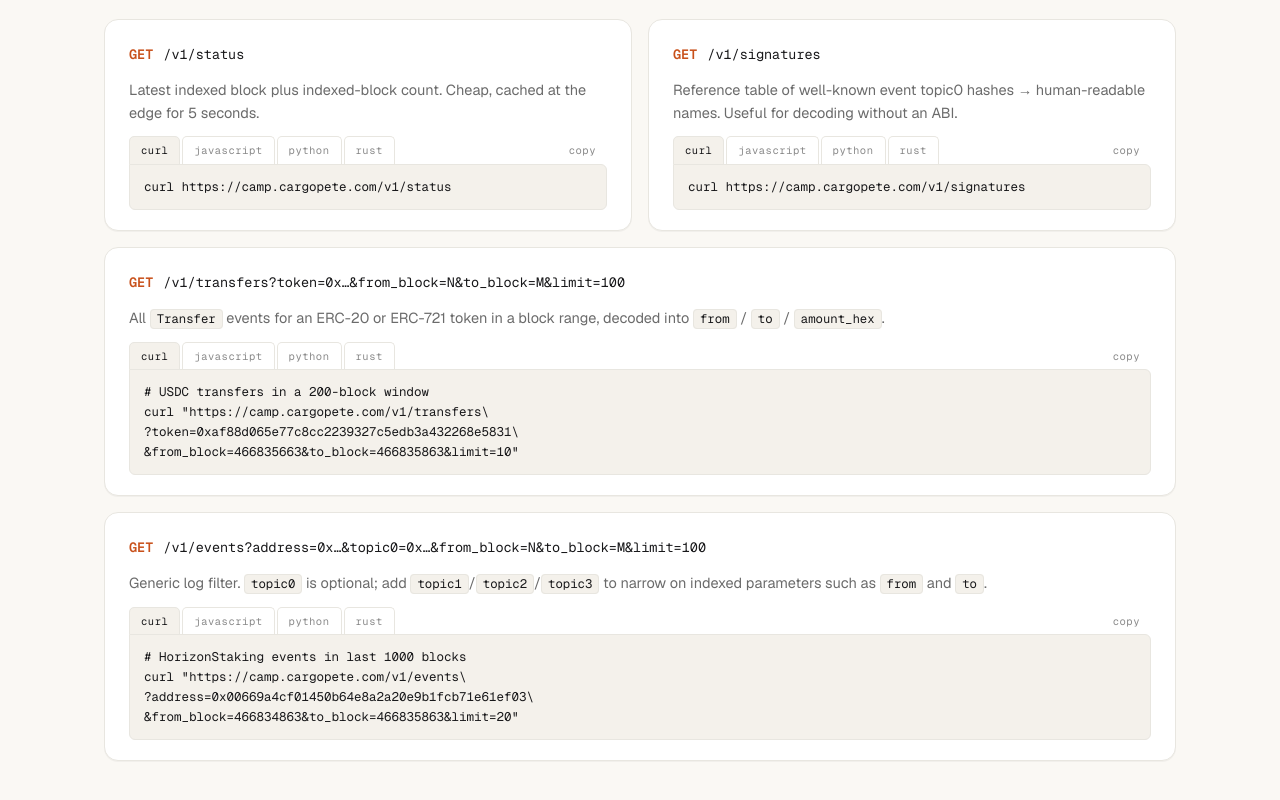
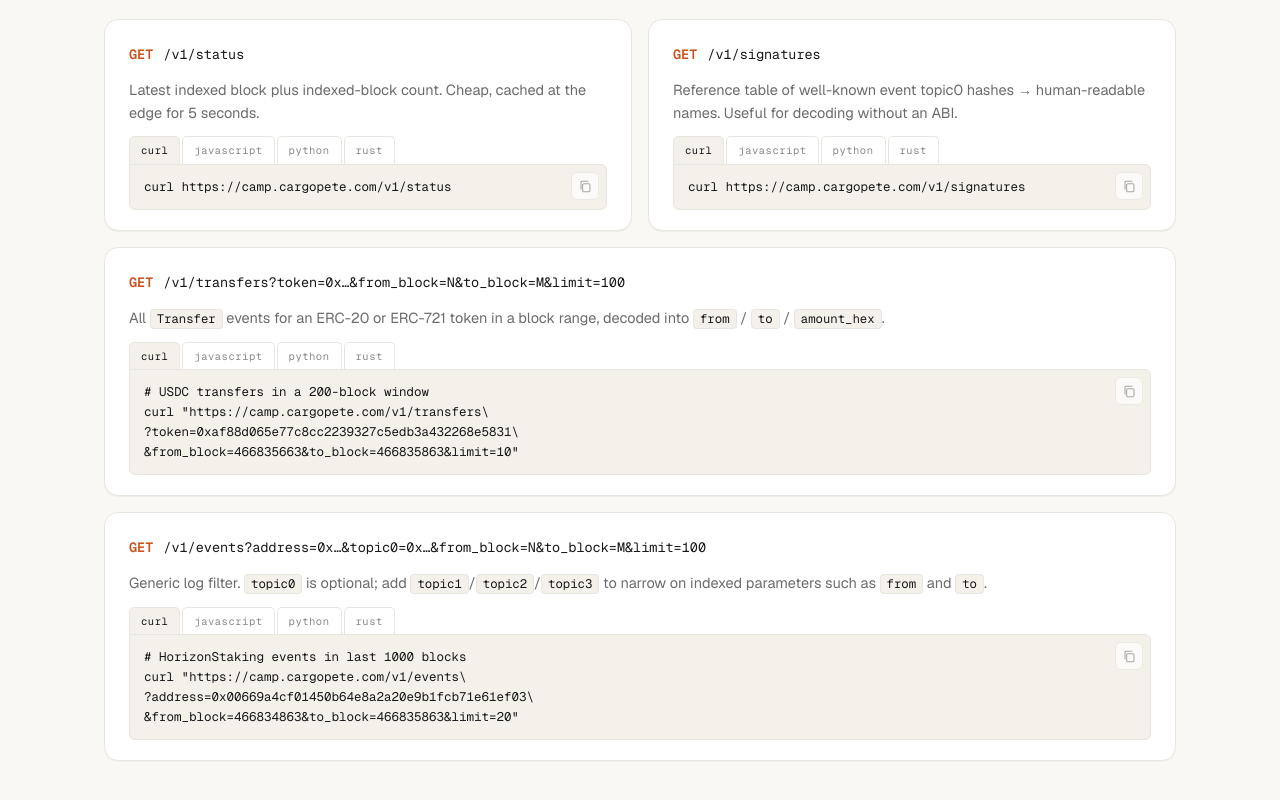
Before and after one commit to lodestar-team/camp, a Next.js app: page / in a window 1280 px wide. Shown: the part 760-1560 px from the top of the page. Built offline with nearby package versions, Linux system fonts and the light colour scheme; no server answers.

Commit message:
code-tabs: move copy button inside the code box (top-right icon)

```diff
--- a/src/app/_components/CodeTabs.tsx
+++ b/src/app/_components/CodeTabs.tsx
@@ -27,7 +27,6 @@ export function CodeTabs({ examples }: { examples: Examples }) {
     try {
       await navigator.clipboard.writeText(text);
     } catch {
-      // Older Safari / non-secure context: fall back to a hidden textarea
       const ta = document.createElement("textarea");
       ta.value = text;
       ta.style.position = "fixed";
@@ -57,16 +56,43 @@ export function CodeTabs({ examples }: { examples: Examples }) {
             {LABELS[lang]}
           </button>
         ))}
+      </div>
+      <div className="code-tabs-box">
+        <pre className="endpoint-example">{examples[active]}</pre>
         <button
           type="button"
           className={`code-tabs-copy${copied ? " copied" : ""}`}
           onClick={copy}
           aria-label="Copy example to clipboard"
         >
-          {copied ? "copied" : "copy"}
+          {copied ? (
+            <CheckIcon />
+          ) : (
+            <CopyIcon />
+          )}
         </button>
       </div>
-      <pre className="endpoint-example">{examples[active]}</pre>
     </div>
   );
 }
+
+function CopyIcon() {
+  return (
+    <svg width="13" height="13" viewBox="0 0 16 16" fill="none" aria-hidden="true">
+      <rect x="4.5" y="4.5" width="9" height="10" rx="1.5"
+        stroke="currentColor" strokeWidth="1.3" />
+      <path d="M2.5 11V2.5a1 1 0 0 1 1-1H11"
+        stroke="currentColor" strokeWidth="1.3" strokeLinecap="round" />
+    </svg>
+  );
+}
+
+function CheckIcon() {
+  return (
+    <svg width="13" height="13" viewBox="0 0 16 16" fill="none" aria-hidden="true">
+      <path d="M3 8.5 6.5 12 13 4.5"
+        stroke="currentColor" strokeWidth="1.6"
+        strokeLinecap="round" strokeLinejoin="round" />
+    </svg>
+  );
+}
--- a/src/app/globals.css
+++ b/src/app/globals.css
@@ -358,28 +358,46 @@ section.block {
   border-top-left-radius: 0;
   position: relative;
   z-index: 1;
+  padding-right: 44px; /* avoid text running under the copy button */
+}
+
+.code-tabs-box {
+  position: relative;
 }
 .code-tabs-copy {
-  margin-left: auto;
-  font-family: var(--font-mono);
-  font-size: 10.5px;
-  letter-spacing: 0.05em;
-  text-transform: lowercase;
+  position: absolute;
+  top: 8px;
+  right: 8px;
+  display: inline-flex;
+  align-items: center;
+  justify-content: center;
+  width: 28px;
+  height: 28px;
+  padding: 0;
+  background: var(--surface);
   color: var(--text-subtle);
-  padding: 4px 10px;
-  border: 1px solid transparent;
-  border-radius: 5px;
-  background: transparent;
+  border: 1px solid var(--border);
+  border-radius: 6px;
   cursor: pointer;
-  transition: color 160ms ease, border-color 160ms ease, background 160ms ease;
+  opacity: 0.7;
+  transition: opacity 160ms ease, color 160ms ease, border-color 160ms ease,
+    background 160ms ease, transform 120ms ease;
+  z-index: 2;
+}
+.code-tabs-box:hover .code-tabs-copy {
+  opacity: 1;
 }
 .code-tabs-copy:hover {
   color: var(--text);
-  border-color: var(--border);
+  border-color: var(--text);
+}
+.code-tabs-copy:active {
+  transform: scale(0.94);
 }
 .code-tabs-copy.copied {
   color: var(--accent);
-  border-color: transparent;
+  border-color: var(--accent);
+  opacity: 1;
 }
 
 /* ─── architecture diagram ─── */
```
